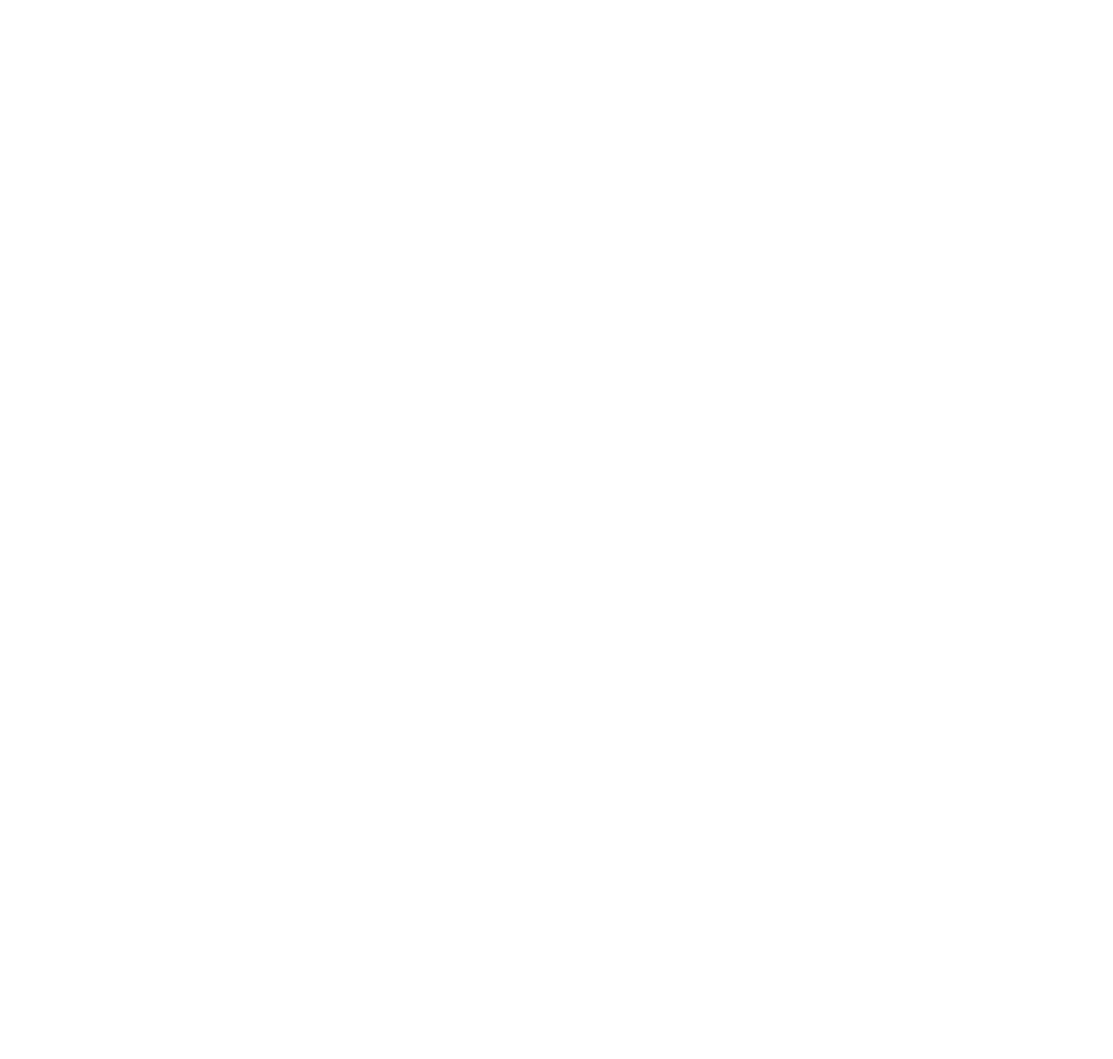
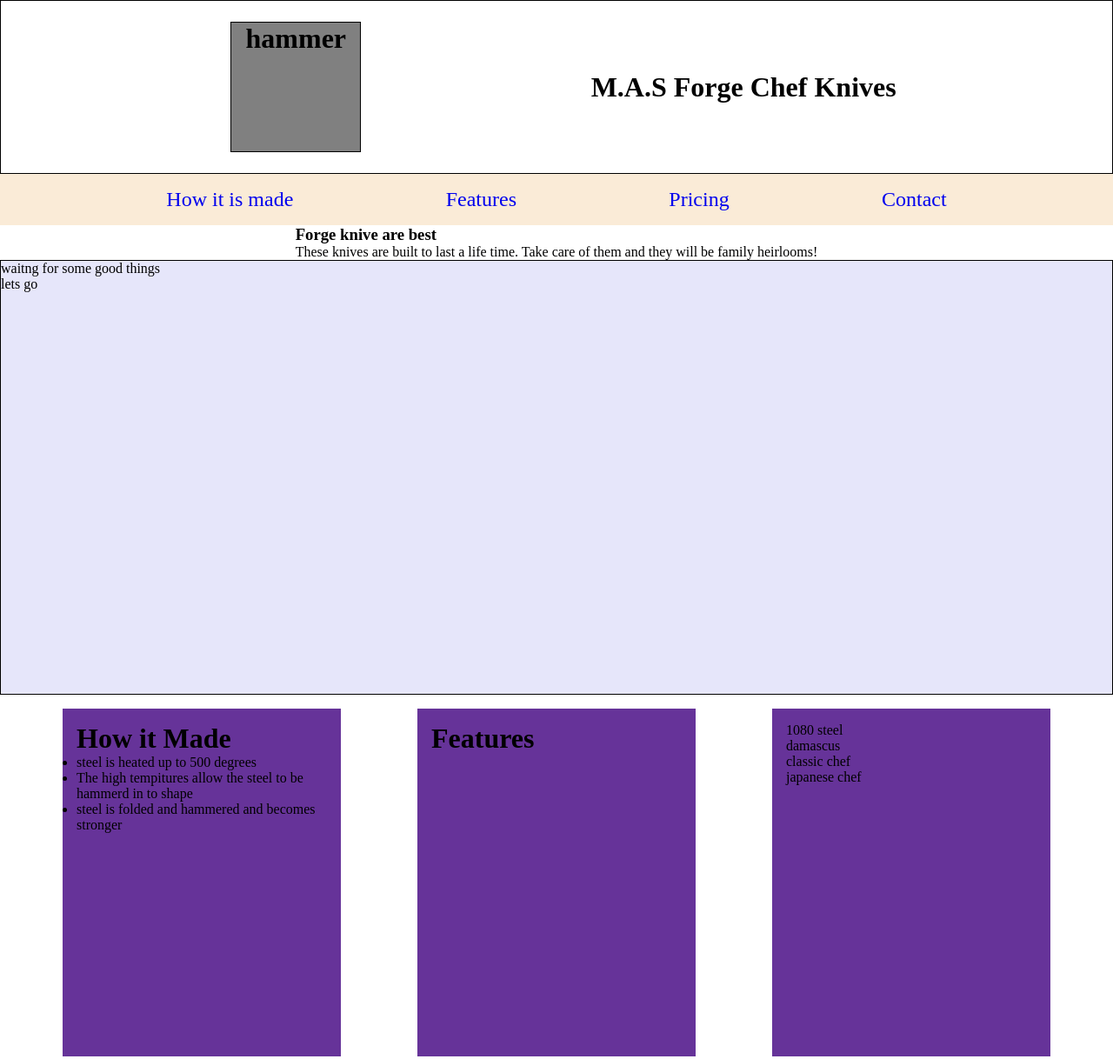
Before and after one commit to matterholt/FCC_Product-Landing-Page, a plain HTML site: page app/index.html in a window 1280 px wide. Shown: the top 1218 px of the page at 87% size. Before the commit the page ends 800 px from the top, so only its background shows below. Drawn offline with Linux system fonts and the light colour scheme.

Commit message:
basic layout

```diff
--- a/app/index.html
+++ b/app/index.html
@@ -6,9 +6,64 @@
     <meta name="viewport" content="width=\, initial-scale=1.0">
     <meta http-equiv="X-UA-Compatible" content="ie=edge">
     <title>Landing Page</title>
+    <link rel="stylesheet" href="css/style.css">
 </head>
 
 <body>
+    <header id="header">
+        <div id="header-img">
+            <h1>hammer</h1>
+        </div>
+        <h1>M.A.S Forge Chef Knives</h1>
+    </header>
+    <nav id="nav-bar">
+        <a id="nav-link" href="#howMade">How it is made</a>
+        <a id="nav-link" href="#features">Features</a>
+        <a id="nav-link" href="#price">Pricing</a>
+        <a id="nav-link" href="#contact">Contact</a>
+    </nav>
+
+    <main class="info">
+        <div class="intro">
+            <h3>Forge knive are best</h3>
+            <p>These knives are built to last a life time.
+                Take care of them and they will be family heirlooms!
+            </p>
+        </div>
+
+        <div id="video">
+            <p> waitng for some good things</p>
+            <p>lets go</p>
+        </div>
+
+        <div class="card" id="howMade">
+            <h1>How it Made</h1>
+            <ul>
+                <li>steel is heated up to 500 degrees</li>
+                <li>The high tempitures allow the steel to be hammerd in to shape</li>
+                <li>steel is folded and hammered and becomes stronger</li>
+            </ul>
+        </div>
+
+        <div class="card" id="features">
+            <h1>Features</h1>
+        </div>
+        <div class="card">
+            <p>1080 steel</p>
+            <p>damascus </p>
+            <p>classic chef</p>
+            <p>japanese chef</h1>
+        </div>
+
+        <div class="card" id="contact">
+            <h1>Contact</h1>
+            <form action="">
+                <input type="email">
+                <button>submit</button>
+            </form>
+        </div>
+    </main>
+
 
 </body>
 
--- /dev/null
+++ b/app/scss/style.scss
@@ -0,0 +1,66 @@
+* {
+  margin: 0em;
+  padding: 0;
+  box-sizing: border-box;
+}
+#header {
+  display: flex;
+  flex-flow: row wrap;
+  justify-content: space-evenly;
+  align-items: center;
+  height: 200px;
+  border: solid 1px black;
+  text-align: center;
+}
+#header-img {
+  height: 150px;
+  width: 150px;
+  margin: 1em;
+  border: solid 1px black;
+  background-color: grey;
+}
+#nav-bar {
+  display: flex;
+  flex-flow: row wrap;
+  justify-content: space-evenly;
+  align-items: center;
+  padding: 1em;
+  background-color: antiquewhite;
+}
+#nav-link {
+  font-size: 1.5em;
+  font-style: none;
+  text-decoration: none;
+  :hover {
+    background-color: greenyellow;
+  }
+}
+#video {
+  height: 500px;
+  width: 100%;
+  border: solid 1px black;
+  background-color: lavender;
+}
+
+.card {
+  background: rebeccapurple;
+  height: 25em;
+  width: 20em;
+  padding: 1em;
+  margin: 1em;
+}
+.info {
+  display: flex;
+  flex-flow: row wrap;
+  justify-content: space-evenly;
+}
+#contact {
+  width: 100%;
+  background-color: beige;
+}
+#form {
+}
+#email {
+}
+#submit {
+}
```
Also changed, not shown: app/css/style.css (added).
